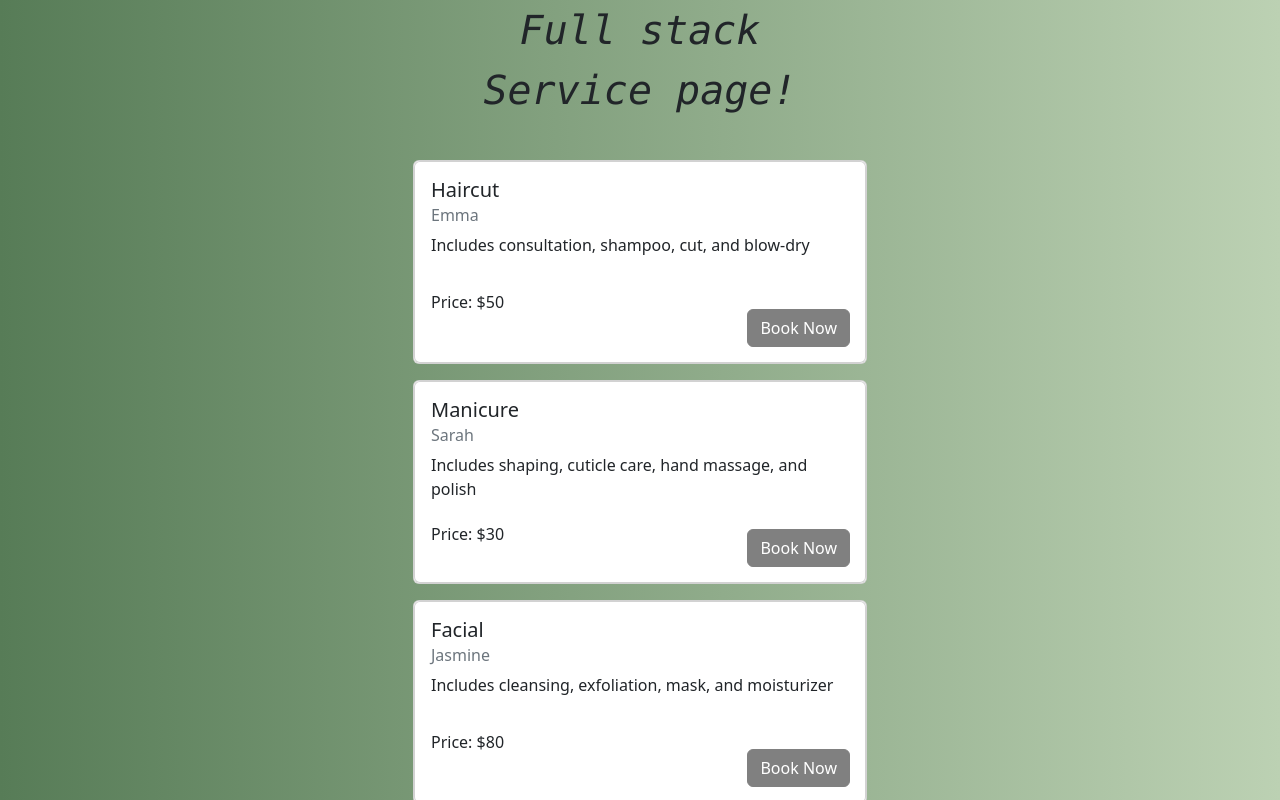
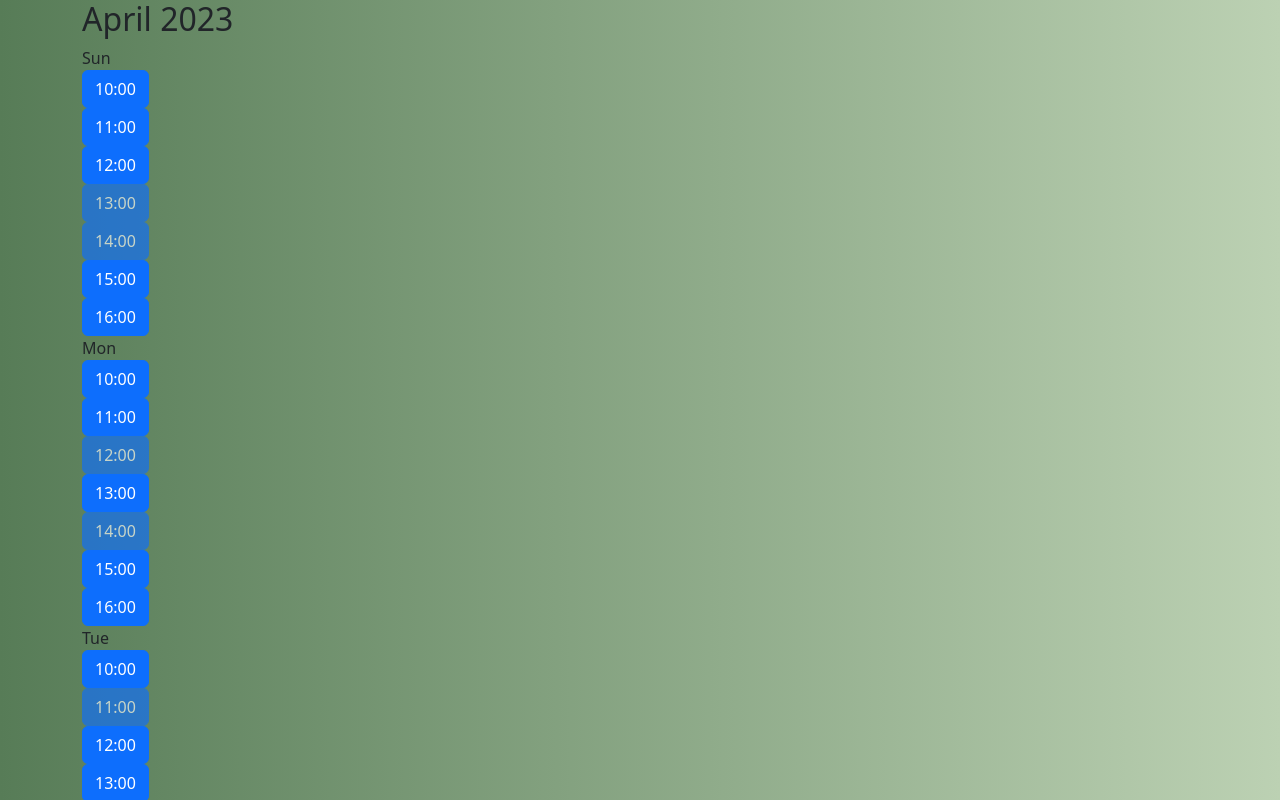
Before and after one commit to Asom98/fullstack, a React (Vite) app: page /bookingPage in a window 1280 px wide. Shown: the top 800 px of the page. Built offline with nearby package versions, Linux system fonts and the light colour scheme.

Commit message:
Created skeleton for booking with fake data

```diff
--- a/package.json
+++ b/package.json
@@ -12,9 +12,11 @@
     "bootstrap": "^5.2.3",
     "react": "^18.2.0",
     "react-bootstrap": "^2.7.4",
+    "react-datepicker": "^4.11.0",
     "react-dom": "^18.2.0",
     "react-router": "^6.9.0",
-    "react-router-dom": "^6.9.0"
+    "react-router-dom": "^6.9.0",
+    "react-time-picker": "^6.0.4"
   },
   "devDependencies": {
     "@types/react": "^18.0.28",
--- a/src/App.jsx
+++ b/src/App.jsx
@@ -1,13 +1,19 @@
-import { Welcom } from "./components/Welcom"
-import { ServicePage } from "./components/Service"
-import './main.css'
-
+import { Welcom } from "./components/Welcom";
+import { ServicePage } from "./components/Service";
+import "./main.css";
+import { BookingPage } from "./components/BookingPage";
+import { Routes, Route } from "react-router-dom";
 
 function App() {
   return (
     <div>
-      <Welcom/>
-      <ServicePage />
+      <main className="App">
+        <Routes>
+          <Route path="/" element={<Welcom />} />
+          <Route path="services" element={<ServicePage />} />
+          <Route path="bookingPage" element={<BookingPage />} />
+        </Routes>
+      </main>
     </div>
   );
 }
--- /dev/null
+++ b/src/components/BookingPage.jsx
@@ -0,0 +1,128 @@
+import React from "react";
+import "./css/Booking.css";
+import { Button, Row, Col, Container } from "react-bootstrap";
+
+export function BookingPage() {
+  const daysOfWeek = ["Sun", "Mon", "Tue", "Wed", "Thu", "Fri", "Sat"];
+
+  const dayTimeSlots = [
+    {
+      day: "Sun",
+      slots: [
+        { time: "10:00", occupied: false, selected: false },
+        { time: "11:00", occupied: false, selected: false },
+        { time: "12:00", occupied: false, selected: false },
+        { time: "13:00", occupied: true, selected: false },
+        { time: "14:00", occupied: true, selected: false },
+        { time: "15:00", occupied: false, selected: false },
+        { time: "16:00", occupied: false, selected: false },
+      ],
+    },
+    {
+      day: "Mon",
+      slots: [
+        { time: "10:00", occupied: false, selected: false },
+        { time: "11:00", occupied: false, selected: false },
+        { time: "12:00", occupied: true, selected: false },
+        { time: "13:00", occupied: false, selected: false },
+        { time: "14:00", occupied: true, selected: false },
+        { time: "15:00", occupied: false, selected: false },
+        { time: "16:00", occupied: false, selected: false },
+      ],
+    },
+    {
+      day: "Tue",
+      slots: [
+        { time: "10:00", occupied: false, selected: false },
+        { time: "11:00", occupied: true, selected: false },
+        { time: "12:00", occupied: false, selected: false },
+        { time: "13:00", occupied: false, selected: false },
+        { time: "14:00", occupied: false, selected: false },
+        { time: "15:00", occupied: true, selected: false },
+        { time: "16:00", occupied: false, selected: false },
+      ],
+    },
+    {
+      day: "Wed",
+      slots: [
+        { time: "10:00", occupied: true, selected: false },
+        { time: "11:00", occupied: false, selected: false },
+        { time: "12:00", occupied: true, selected: false },
+        { time: "13:00", occupied: false, selected: false },
+        { time: "14:00", occupied: false, selected: false },
+        { time: "15:00", occupied: false, selected: false },
+        { time: "16:00", occupied: true, selected: false },
+      ],
+    },
+    {
+      day: "Thu",
+      slots: [
+        { time: "10:00", occupied: true, selected: false },
+        { time: "11:00", occupied: false, selected: false },
+        { time: "12:00", occupied: true, selected: false },
+        { time: "13:00", occupied: false, selected: false },
+        { time: "14:00", occupied: false, selected: false },
+        { time: "15:00", occupied: false, selected: false },
+        { time: "16:00", occupied: true, selected: false },
+      ],
+    },
+    {
+      day: "Fri",
+      slots: [
+        { time: "10:00", occupied: true, selected: false },
+        { time: "11:00", occupied: false, selected: false },
+        { time: "12:00", occupied: true, selected: false },
+        { time: "13:00", occupied: false, selected: false },
+        { time: "14:00", occupied: false, selected: false },
+        { time: "15:00", occupied: false, selected: false },
+        { time: "16:00", occupied: true, selected: false },
+      ],
+    },
+    {
+      day: "Sat",
+      slots: [
+        { time: "10:00", occupied: true, selected: false },
+        { time: "11:00", occupied: false, selected: false },
+        { time: "12:00", occupied: false, selected: false },
+        { time: "13:00", occupied: false, selected: false },
+        { time: "14:00", occupied: false, selected: false },
+        { time: "15:00", occupied: false, selected: false },
+        { time: "16:00", occupied: true, selected: false },
+      ],
+    },
+  ];
+
+  return (
+    <Container className="calendar">
+      <Row className="calendar-title">
+        <Col>
+          <h2>April 2023</h2>
+        </Col>
+      </Row>
+      {dayTimeSlots.map((dayTimeSlot) => (
+        <Row className="calendar-grid">
+          <Col key={dayTimeSlot.day} className="calendar-grid-item">
+            <div className="calendar-day-title">{dayTimeSlot.day}</div>
+            {dayTimeSlot.slots.map((timeSlot) => (
+              <div key={timeSlot.time}>
+                <Button
+                  className={
+                    "calendar-slot-button" +
+                    (timeSlot.selected ? " calendar-slot-selected" : "") +
+                    (timeSlot.occupied ? " calendar-slot-occupied" : "")
+                  }
+                  onClick={() =>
+                    console.log(`Clicked ${dayTimeSlot.day}, ${timeSlot.time}`)
+                  }
+                  disabled={timeSlot.occupied}
+                >
+                  {timeSlot.time}
+                </Button>
+              </div>
+            ))}
+          </Col>
+        </Row>
+      ))}
+    </Container>
+  );
+}
--- a/src/main.jsx
+++ b/src/main.jsx
@@ -1,11 +1,14 @@
-import React from 'react'
-import ReactDOM from 'react-dom/client'
-import App from './App'
-import 'bootstrap/dist/css/bootstrap.min.css'
-import './main.css'
+import React from "react";
+import ReactDOM from "react-dom/client";
+import App from "./App";
+import "bootstrap/dist/css/bootstrap.min.css";
+import { BrowserRouter } from "react-router-dom";
+import "./main.css";
 
-ReactDOM.createRoot(document.getElementById('root')).render(
+ReactDOM.createRoot(document.getElementById("root")).render(
   <React.StrictMode>
-    <App />
-  </React.StrictMode>,
-)
+    <BrowserRouter>
+      <App />
+    </BrowserRouter>
+  </React.StrictMode>
+);
```
Also changed, not shown: src/components/css/Booking.css (added), 1 other file (tests, documents, lock files or other folders).
